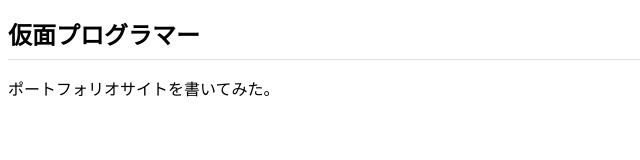
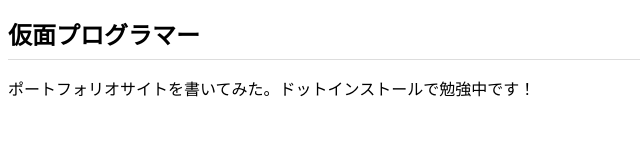
Before and after one commit to R3Rider40/R3Rider40_00.github.io, a plain HTML site: page index.html in a window 1280 px wide. Shown: the whole page, without its empty margins (0-640 px from the left). Drawn offline with Linux system fonts and the light colour scheme.

Commit message:
Add files via upload

```diff
--- a/index.html
+++ b/index.html
@@ -7,6 +7,6 @@
   </head>
   <body>
     <h1>仮面プログラマー</h1>
-    <p>ポートフォリオサイトを書いてみた。</p>
+    <p>ポートフォリオサイトを書いてみた。ドットインストールで勉強中です！</p>
   </body>
 </html>
```
